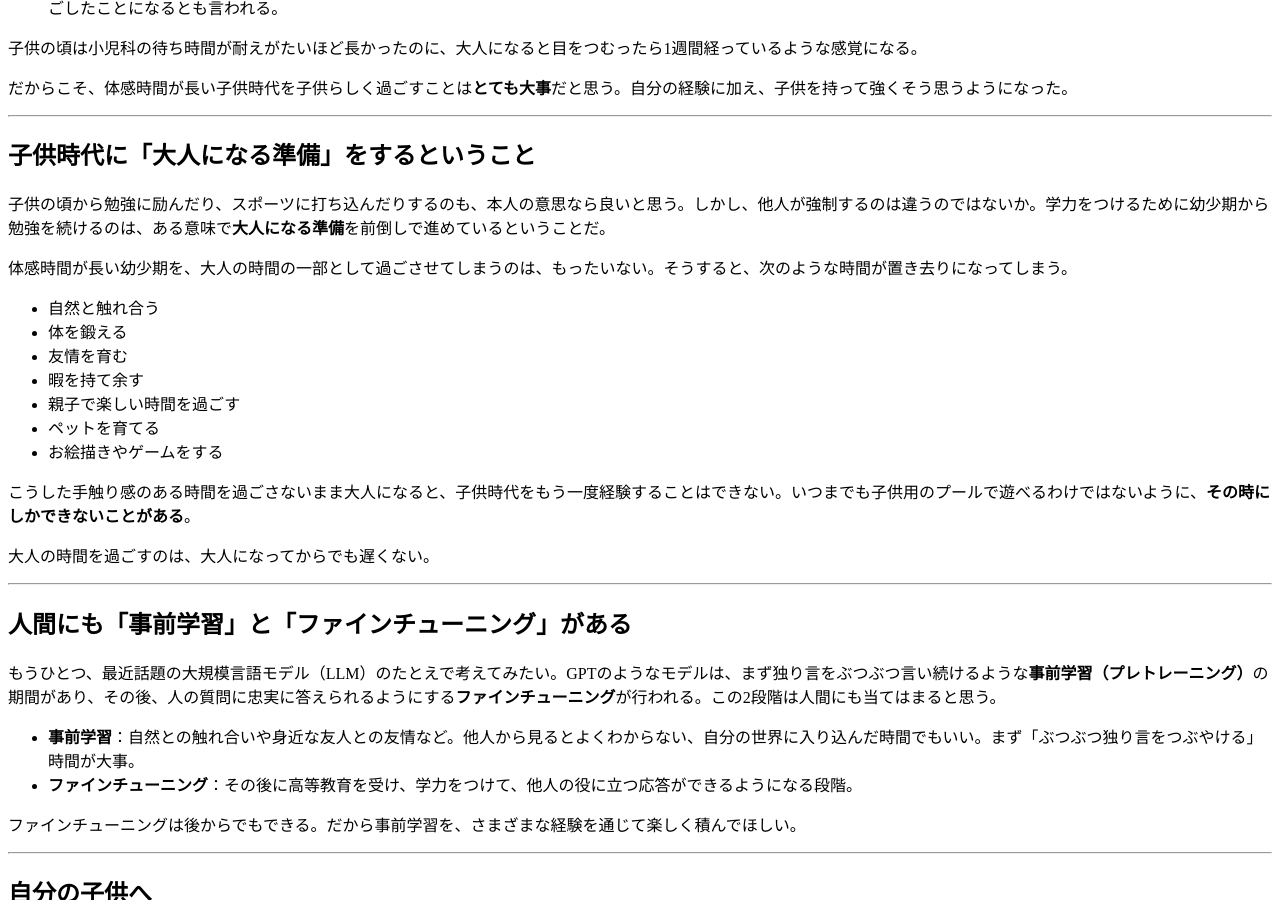
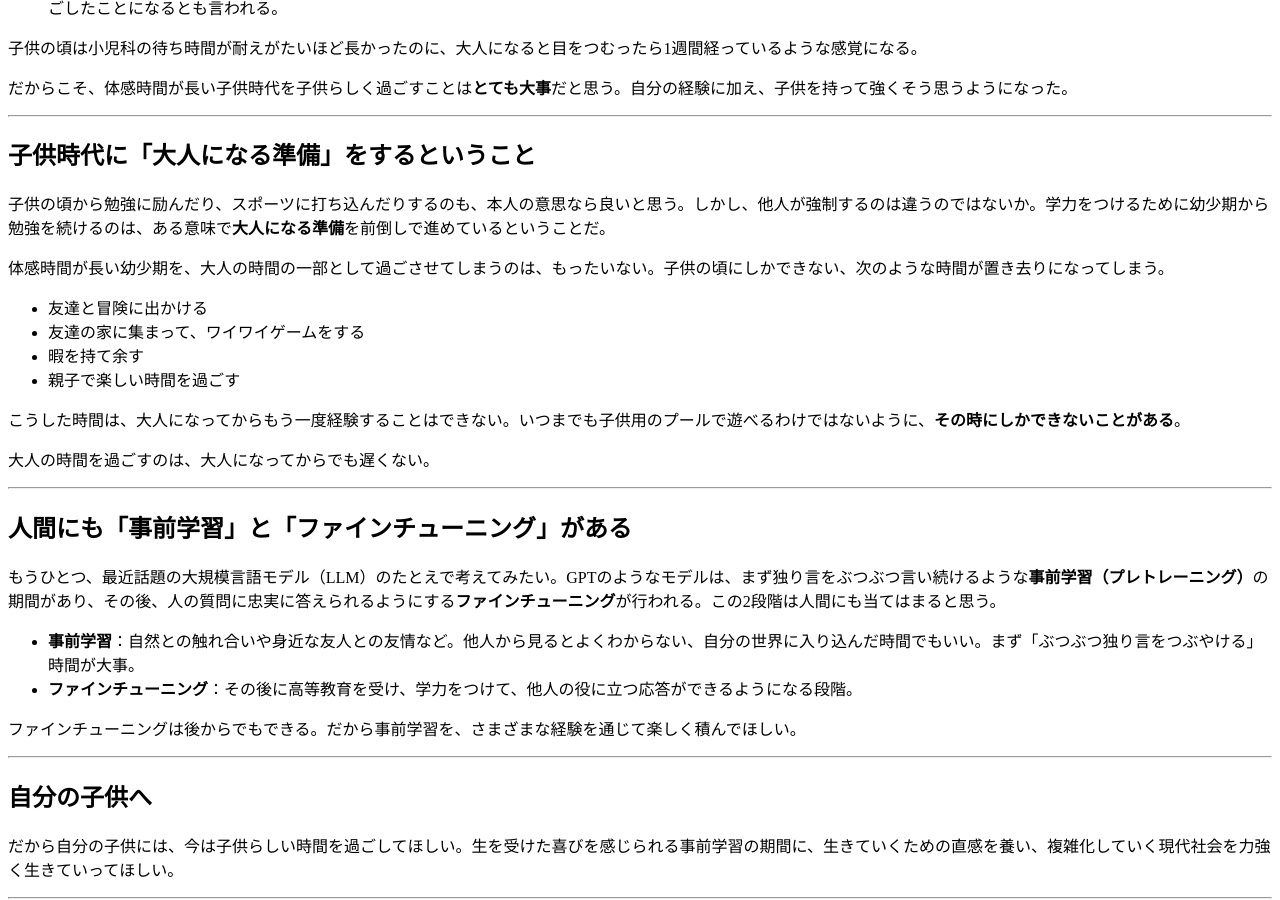
Before and after one commit to yossato/articles, a Jekyll site: the page built from _posts/2026-10-08-childhood-pretraining.md, in a window 1280 px wide and 900 px high, scrolled down 514 px. Built offline with Jekyll 4.4.1, drawn with Linux system fonts in a browser that asks for light colours.

Commit message:
子供時代にしかできないことの例を見直し
Co-Authored-By: Claude Sonnet 5.5 <noreply@anthropic.com>
Claude-Session: https://claude.ai/code/session_011cjE6UrMXhbzqXshinyNpy

```diff
--- a/_posts/2026-10-08-childhood-pretraining.md
+++ b/_posts/2026-10-08-childhood-pretraining.md
@@ -35,17 +35,14 @@ description: "体感時間が長い子供時代こそ、大人になる準備で
 
 子供の頃から勉強に励んだり、スポーツに打ち込んだりするのも、本人の意思なら良いと思う。しかし、他人が強制するのは違うのではないか。学力をつけるために幼少期から勉強を続けるのは、ある意味で**大人になる準備**を前倒しで進めているということだ。
 
-体感時間が長い幼少期を、大人の時間の一部として過ごさせてしまうのは、もったいない。そうすると、次のような時間が置き去りになってしまう。
+体感時間が長い幼少期を、大人の時間の一部として過ごさせてしまうのは、もったいない。子供の頃にしかできない、次のような時間が置き去りになってしまう。
 
-- 自然と触れ合う
-- 体を鍛える
-- 友情を育む
+- 友達と冒険に出かける
+- 友達の家に集まって、ワイワイゲームをする
 - 暇を持て余す
 - 親子で楽しい時間を過ごす
-- ペットを育てる
-- お絵描きやゲームをする
 
-こうした手触り感のある時間を過ごさないまま大人になると、子供時代をもう一度経験することはできない。いつまでも子供用のプールで遊べるわけではないように、**その時にしかできないことがある**。
+こうした時間は、大人になってからもう一度経験することはできない。いつまでも子供用のプールで遊べるわけではないように、**その時にしかできないことがある**。
 
 大人の時間を過ごすのは、大人になってからでも遅くない。
 
```
